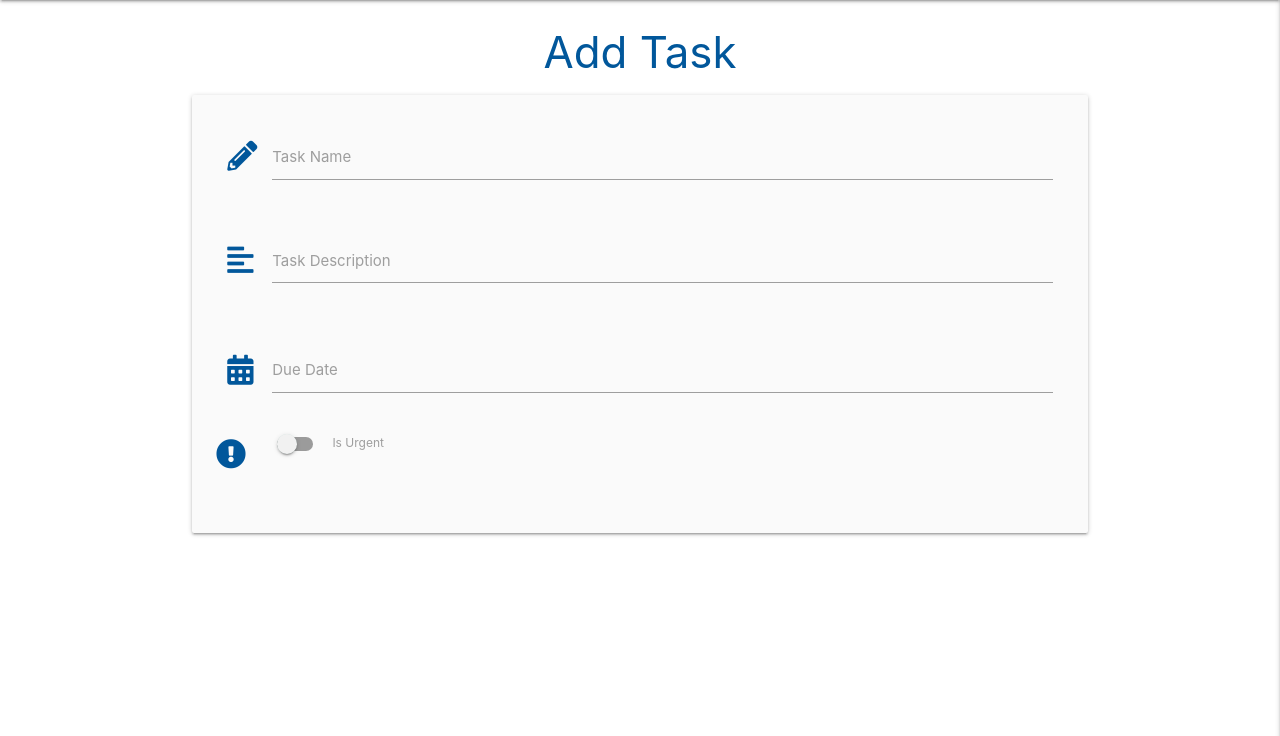
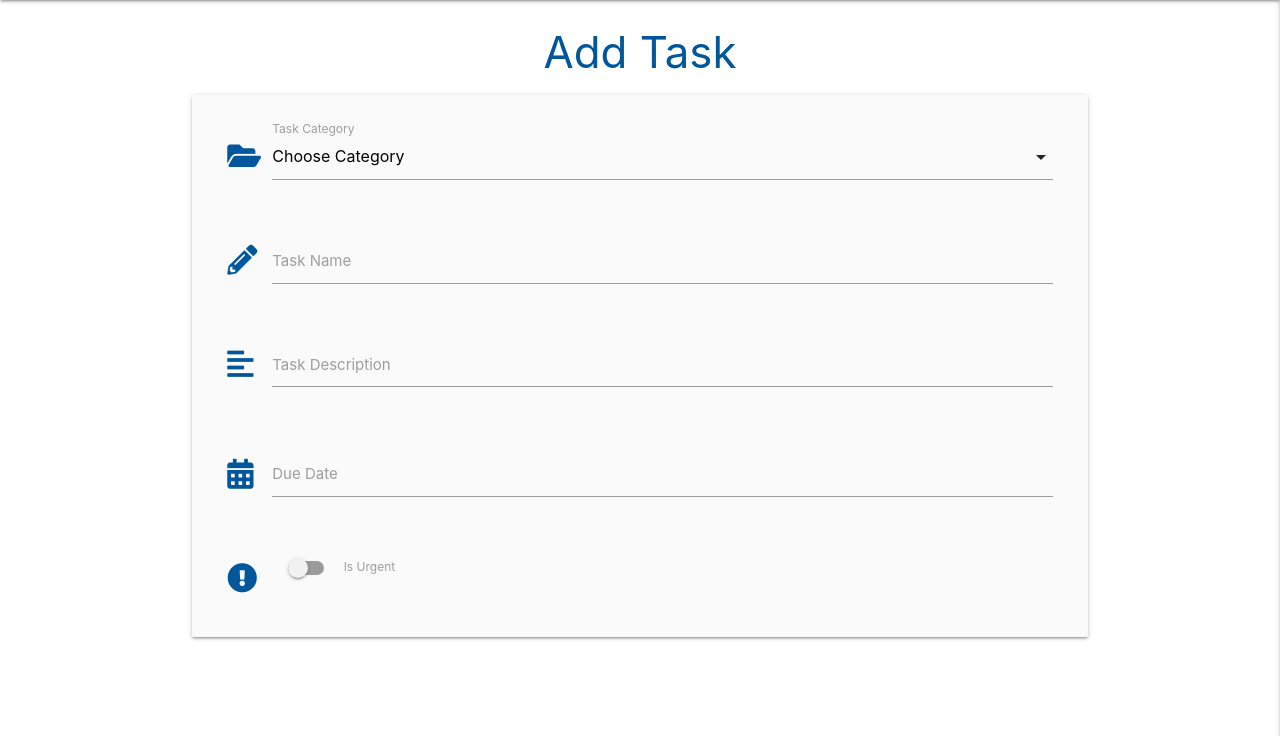
Before and after one commit to Peristratus/flask-task-manager-project, a Flask app: page /add_task in a window 1280 px wide. Shown: the part 64-800 px from the top of the page. Run offline with Flask 2, Linux system fonts and the light colour scheme; data that the repository does not hold is empty; some libraries are stand-ins or nearby versions.

Commit message:
add category drop down need to fix the bug

```diff
--- a/app.py
+++ b/app.py
@@ -97,10 +97,11 @@ def logout():
 
 @app.route("/add_task")
 def add_task():
-    return render_template("add_task.html")
+    categories = mongo.db.categories.find().sort("category_name", 1)
+    return render_template("add_task.html", categories=categories)
 
 
 if __name__ == "__main__":
     app.run(host=os.environ.get("IP"),
             port=int(os.environ.get("PORT")),
-            debug= False)
+            debug= True)
--- a/static/js/script.js
+++ b/static/js/script.js
@@ -2,6 +2,7 @@
     $('.sidenav').sidenav({edge: "right"});
     $('.collapsible').collapsible();
     $('.tooltipped').tooltip();
+    $('select').formSelect();
     $('.datepicker').datepicker({
         format: "dd mmmm, yyyy",
         yearRange: 3,
--- a/templates/add_task.html
+++ b/templates/add_task.html
@@ -5,6 +5,18 @@
 
     <div class="row card-panel grey lighten-5">
         <form class="col s12" method="POST" action="">
+            <div class="row">
+              <div class="input-field col s12">
+                <i class="fas fa-folder-open prefix light-blue-text text-darken-4"></i>
+                <select id= "category_name" name="category_name" class="validate" required>
+                        <option value="" disabled selected>Choose Category</option>
+                        {% for category in categories %}
+                            <option value="{{ category.category_name }}">{{ category.category_name }}</option>
+                        {% endfor %}
+                </select>
+                <label for= "category_name">Task Category</label>
+                </div>
+            </div>
             <div class="row">
                 <div class="input-field col s12">
                     <i class="fas fa-pencil-alt prefix light-blue-text text-darken-4"></i>
@@ -27,6 +39,7 @@
                     <input id="due_date"  name= "due_date" type="text"  class="datepicker validate" required>
                     <label for="due_date">Due Date</label>
                 </div>
+            </div>
             <div class="row">
                <div class="input-field col s12">
                    <div class="switch">
```
